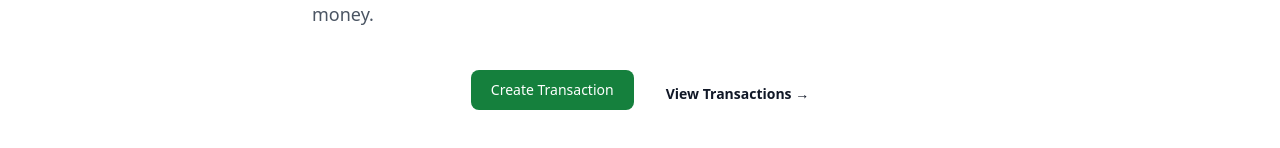
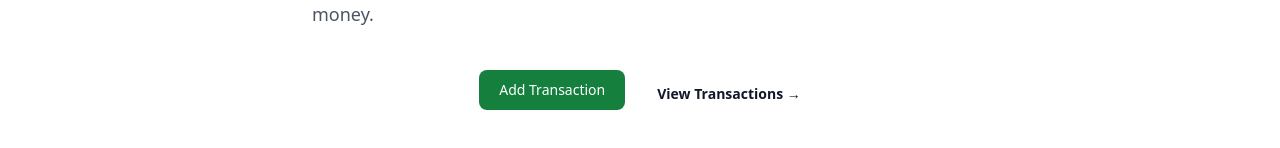
Before and after one commit to anthonymartz17/bugeting_app_frontend, a React (Vite) app: page / in a window 1280 px wide. Shown: the part 586-734 px from the top of the page. Built offline with nearby package versions, Linux system fonts and the light colour scheme; no server answers.

Commit message:
updated hero section button text

```diff
--- a/src/pages/Home.jsx
+++ b/src/pages/Home.jsx
@@ -18,7 +18,7 @@ export default function Home() {
 					to="/transactions/new"
 					className="text-white bg-green-700 hover:bg-green-800 focus:ring-4 focus:ring-green-300 font-medium rounded-lg text-sm px-5 py-2.5 me-2 mb-2 dark:bg-green-600 dark:hover:bg-green-700 focus:outline-none dark:focus:ring-green-800"
 				>
-					Create Transaction
+					Add Transaction
 				</Link>
 				<Link
 					to="/transactions"
```
